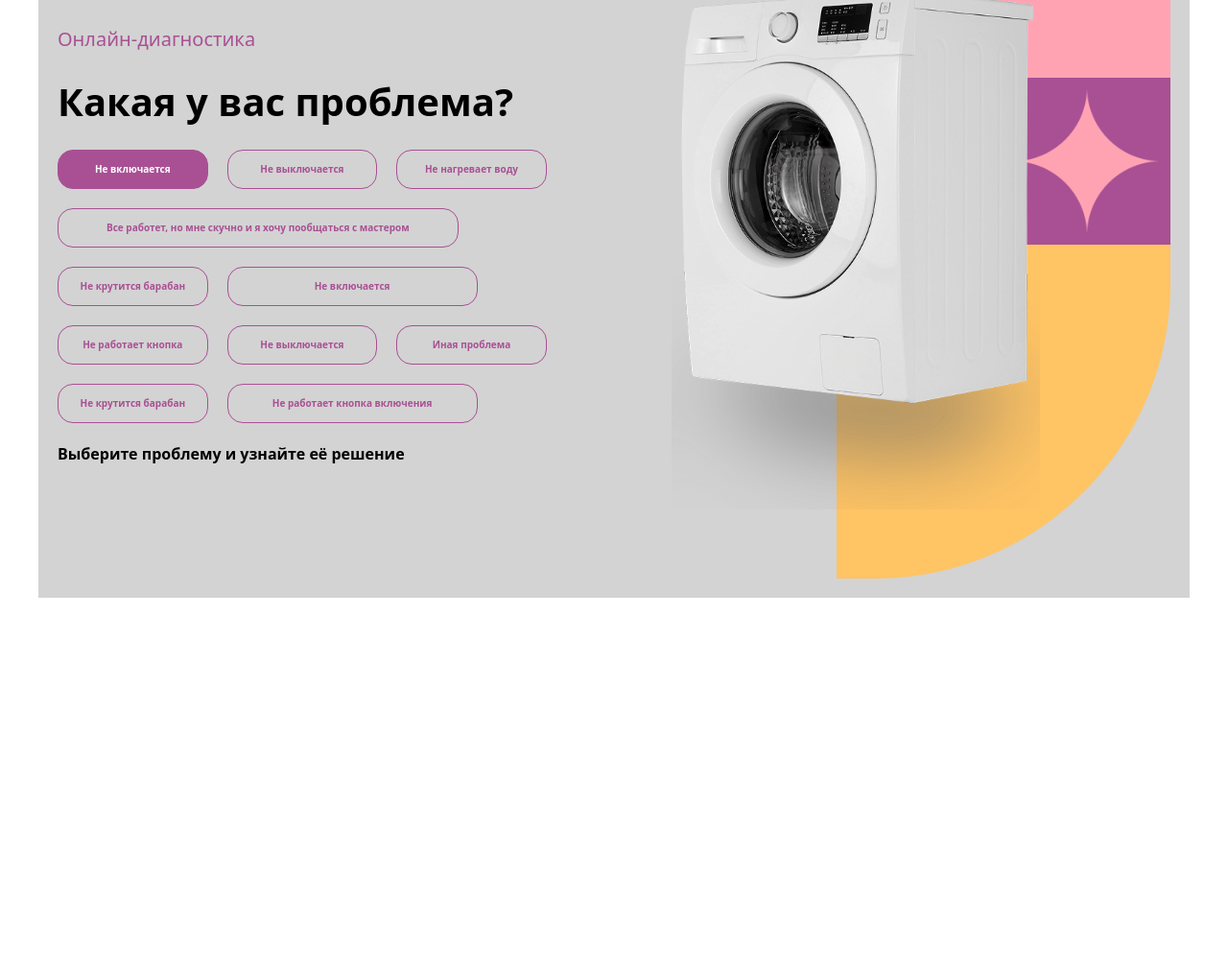
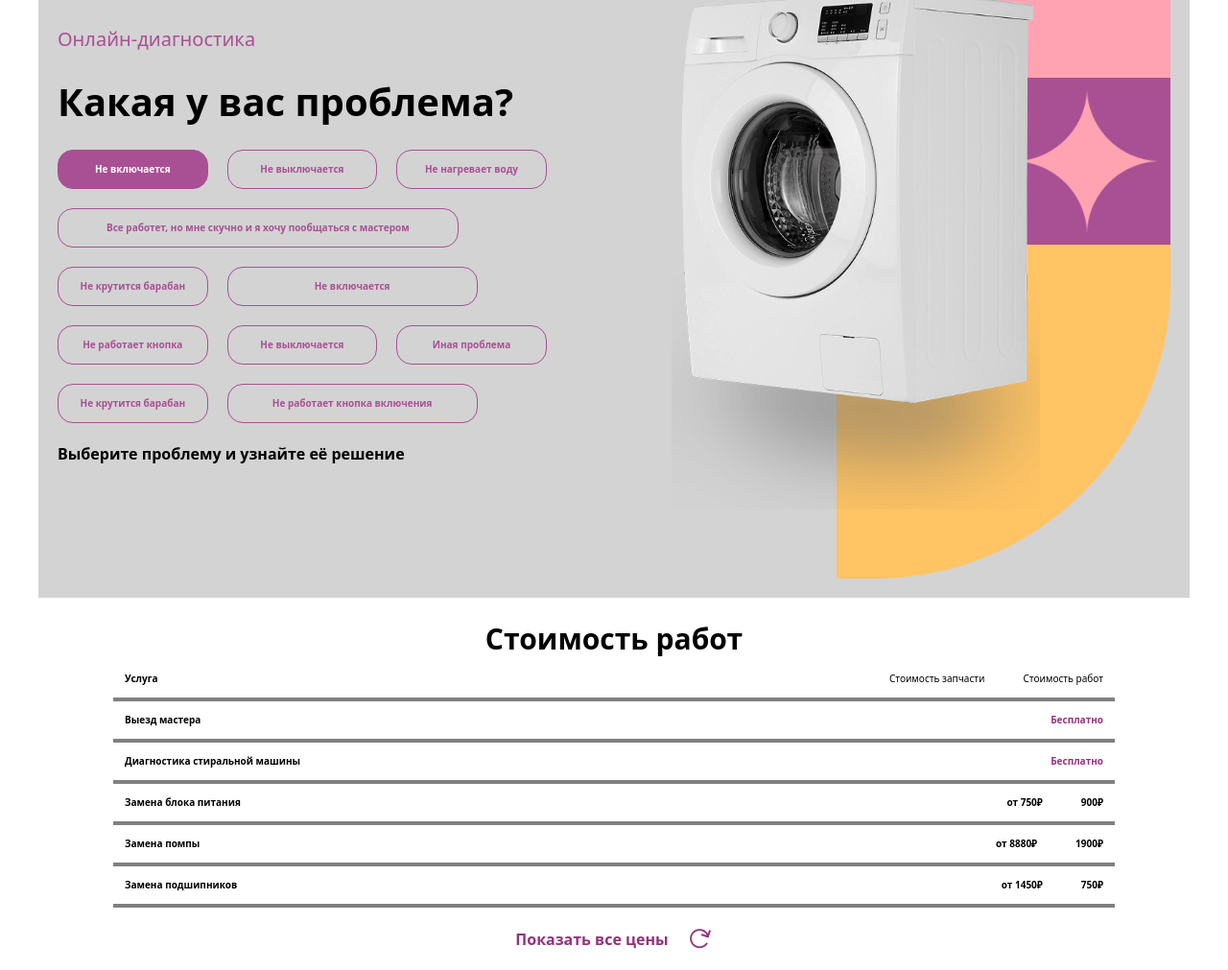
Before and after one commit to muhammaddev04/project.6, a website: page src/index.html in a window 1280 px wide. Shown: the part 1019-2030 px from the top of the page at 96% size. Before the commit the page ends 1642 px from the top, so only its background shows below. Drawn offline with nearby package versions, Linux system fonts and the light colour scheme; files that its build step writes are made by us from their sources.

Commit message:
section4

```diff
--- a/src/index.html
+++ b/src/index.html
@@ -137,6 +137,55 @@
             <p><b>Выберите проблему и узнайте её решение</b></p>
         </div>
     </div>
+    <div class="section4 max-w-300 m-auto p-5">
+        <h1 class="text-[30px] text-center"><b>Стоимость работ</b></h1>
+        <div class="text-[10px] md:w-[90%] m-auto">
+            <div class="border-b-4 border-solid border-[gray]  p-3 w-full flex justify-between items-center">
+                <p><b>Услуга</b></p>
+                <div class="flex gap-10">
+                    <p>Стоимость запчасти</p>
+                    <p>Стоимость работ</p>
+                </div>
+            </div>
 
+            <div class="border-b-4 border-solid border-[gray]  p-3 w-full flex justify-between items-center">
+                <p><b>Выезд мастера</b></p>
+                    <p class="text-[#96317D]"><b>Бесплатно</b></p>
+            </div>
+
+            <div class="border-b-4 border-solid border-[gray]  p-3 w-full flex justify-between items-center">
+                <p><b>Диагностика стиральной машины</b></p>
+                <p class="text-[#96317D]"><b>Бесплатно</b></p>
+            </div>
+
+            <div class="border-b-4 border-solid border-[gray]  p-3 w-full flex justify-between items-center">
+                <p><b>Замена блока питания</b></p>
+                <div class="flex gap-10">
+                    <p><b>от 750₽</b></p>
+                    <p><b>900₽</b></p>
+                </div>
+            </div>
+
+            <div class="border-b-4 border-solid border-[gray]  p-3 w-full flex justify-between items-center">
+                <p><b>Замена помпы</b></p>
+                <div class="flex gap-10">
+                    <p><b>от 8880₽</b></p>
+                    <p><b>1900₽</b></p>
+                </div>
+            </div>
+
+            <div class="border-b-4 border-solid border-[gray]  p-3 w-full flex justify-between items-center">
+                <p><b>Замена подшипников</b></p>
+                <div class="flex gap-10">
+                    <p><b>от 1450₽</b></p>
+                    <p><b>750₽</b></p>
+                </div>
+            </div>
+        </div>
+        <div class="flex justify-center mt-5 items-center gap-5">
+            <p class="text-[#96317D]"><b>Показать все цены</b></p>
+            <img class="text-[#96317D]" src="./Group 1192.png" alt="">
+        </div>
+    </div>
 </body>
 </html>
```
Also changed, not shown: src/Group 1192.png (added).
